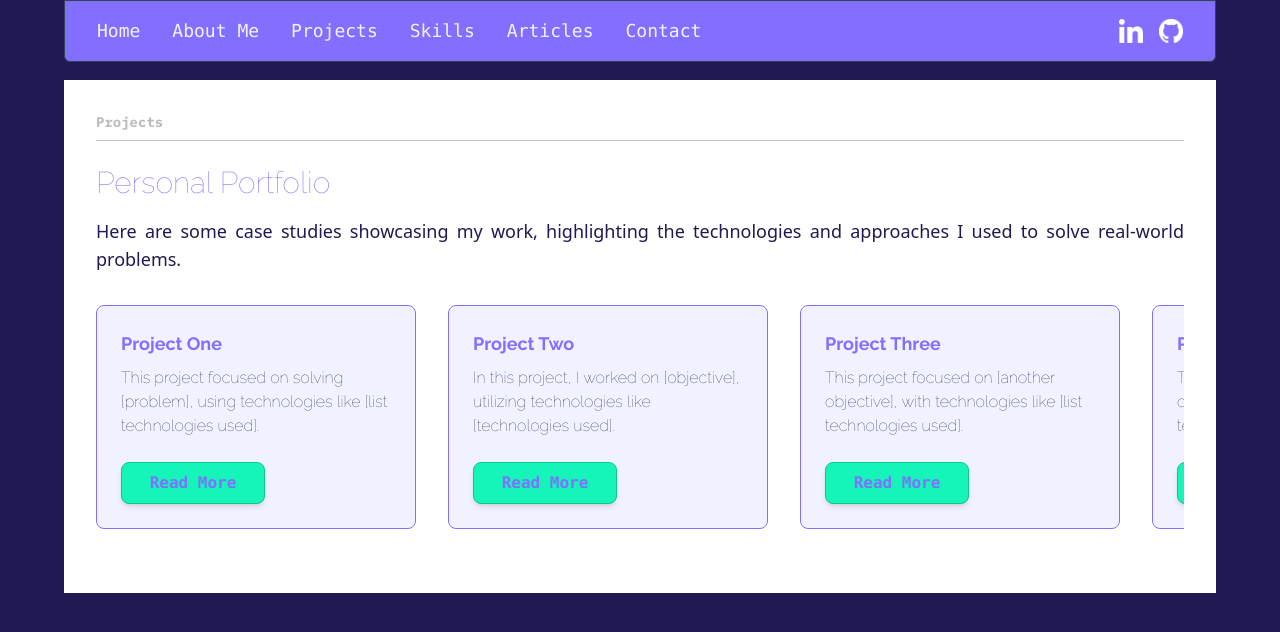
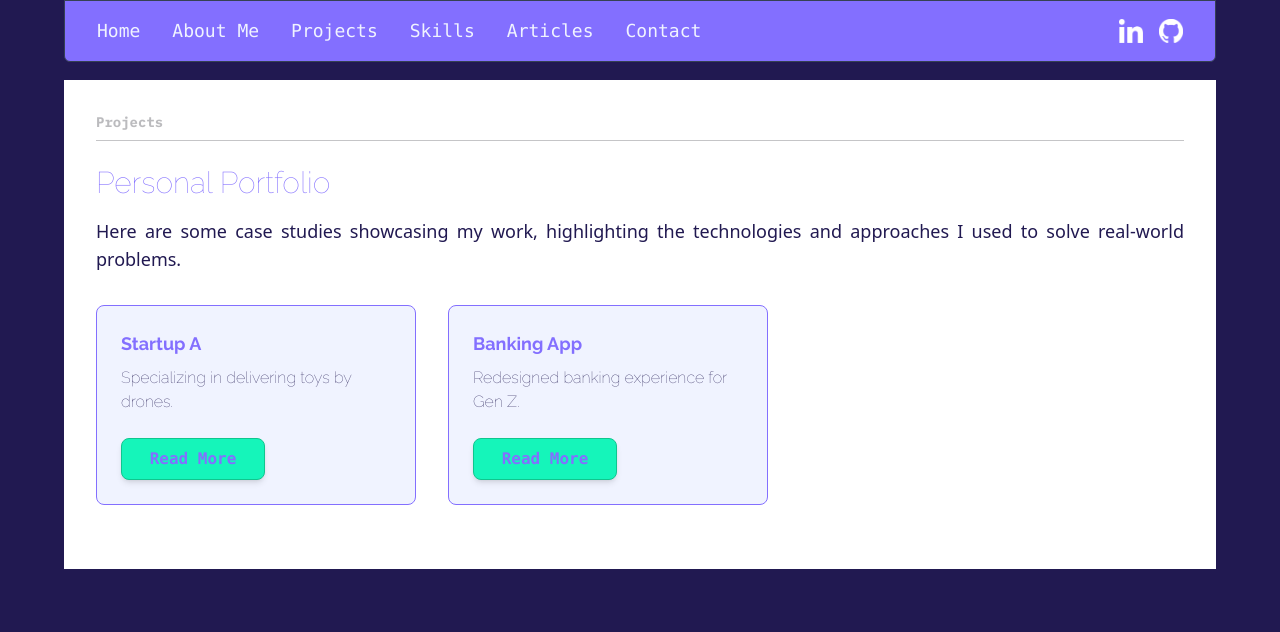
Before and after one commit to caiohrgm/personal-portfolio, a React (Vite) app in the folder project/: page /projects in a window 1280 px wide. Shown: the top 632 px of the page. Built offline with nearby package versions, Linux system fonts and the light colour scheme.

Commit message:
wip - projects pages

```diff
--- a/project/src/components/Projects/ListOfProjects.tsx
+++ b/project/src/components/Projects/ListOfProjects.tsx
@@ -1,4 +1,5 @@
 import { Link } from "react-router-dom";
+import { projects } from "./Data/projecstsData";
 
 export default function ListOfProjects() {
   return (
@@ -9,6 +10,7 @@ export default function ListOfProjects() {
         </h2>
         <div className="w-full h-px bg-zinc-700 opacity-30 mt-2"></div>
       </div>
+
       <div className="text-center mb-8">
         <h2 className="text-3xl font-raleway-100 text-light-purple-300 text-left">
           Personal Portfolio
@@ -20,15 +22,18 @@ export default function ListOfProjects() {
       </div>
 
       <div className="overflow-x-auto flex space-x-8 pb-8 scroll-smooth custom-scrollbar">
-        {/* Project Block 1 */}
-        <div className="bg-vanilla-gray-300 text-light-purple-300 border border-light-purple-300 p-6 rounded-lg flex-shrink-0 w-80">
+        {Object.entries(projects).map(([slug, project]) => (
+          <div
+            key={slug}
+            className="bg-vanilla-gray-300 text-light-purple-300 border border-light-purple-300 p-6 rounded-lg flex-shrink-0 w-80"
+          >
             <h2 className="text-lg font-raleway-700 text-light-purple-300">
-            Project One
+              {project.title}
             </h2>
             <p className="text-dark-purple-900 mt-2 font-raleway-100">
-            This project focused on solving [problem], using technologies like [list technologies used].
+              {project.description}
             </p>
-          <Link to="projects/toy-drones">
+            <Link to={slug}>
               <button className="bg-mint-300 hover:bg-mint-medium text-light-purple-300 font-bold
                                 font-mono w-36 px-6 py-2 mt-6 rounded-lg shadow-md transition duration-300
                                 cursor-pointer border border-mint-medium hover:text-vanilla-gray-300">
@@ -36,52 +41,7 @@ export default function ListOfProjects() {
               </button>
             </Link>
           </div>
-
-        {/* Project Block 2 */}
-        <div className="bg-vanilla-gray-300 text-light-purple-300 border border-light-purple-300 p-6 rounded-lg flex-shrink-0 w-80">
-          <h2 className="text-lg font-raleway-700 text-light-purple-300">
-            Project Two
-          </h2>
-          <p className="text-dark-purple-900 mt-2 font-raleway-100">
-            In this project, I worked on [objective], utilizing technologies like [technologies used].
-          </p>
-          <button className="bg-mint-300 hover:bg-mint-medium text-light-purple-300 font-bold
-                            font-mono w-36 px-6 py-2 mt-6 rounded-lg shadow-md transition duration-300
-                            cursor-pointer border border-mint-medium hover:text-vanilla-gray-300">
-            Read More
-          </button>
-        </div>
-
-        {/* Project Block 3 */}
-        <div className="bg-vanilla-gray-300 text-light-purple-300 border border-light-purple-300 p-6 rounded-lg flex-shrink-0 w-80">
-          <h2 className="text-lg font-raleway-700  text-light-purple-300">
-            Project Three
-          </h2>
-          <p className="text-dark-purple-900 mt-2 font-raleway-100">
-            This project focused on [another objective], with technologies like [list technologies used].
-          </p>
-          <button className="bg-mint-300 hover:bg-mint-medium text-light-purple-300 font-bold
-                            font-mono w-36 px-6 py-2 mt-6 rounded-lg shadow-md transition duration-300
-                            cursor-pointer border border-mint-medium hover:text-vanilla-gray-300">
-            Read More
-          </button>
-        </div>
-
-        {/* More Project Blocks can be added here */}
-        {/* Project Block 4 */}
-        <div className="bg-vanilla-gray-300 text-light-purple-300 border border-light-purple-300 p-6 rounded-lg flex-shrink-0 w-80">
-          <h2 className="text-lg font-raleway-700  text-light-purple-300">
-            Project Four
-          </h2>
-          <p className="text-dark-purple-900 mt-2 font-raleway-100">
-            This project focused on [another objective], with technologies like [list technologies used].
-          </p>
-          <button className="bg-mint-300 hover:bg-mint-medium text-light-purple-300 font-bold
-                            font-mono w-36 px-6 py-2 mt-6 rounded-lg shadow-md transition duration-300
-                            cursor-pointer border border-mint-medium hover:text-vanilla-gray-300">
-            Read More
-          </button>
-        </div>
+        ))}
       </div>
     </div>
   );
--- a/project/src/components/Projects/ProjectsPages/ProjectPage.tsx
+++ b/project/src/components/Projects/ProjectsPages/ProjectPage.tsx
@@ -1,34 +1,35 @@
-// src/pages/ProjectPage.tsx
 import { useParams } from "react-router-dom";
+import { projects } from "../Data/projecstsData";
 import ProjectLayout from "./ProjectLayout";
 
-// Optionally you could define your data somewhere else (JSON or object)
-const projectData: Record<string, any> = {
-  "project-one": {
-    companyIntro: <p>Company A was a startup focused on XYZ...</p>,
-    roleAtCompany: <p>I led research and design for the MVP...</p>,
-    projectDescription: <p>We tackled [problem] using [tech stack]...</p>,
-  },
-  "project-two": {
-    companyIntro: <p>Company B focused on logistics software...</p>,
-    roleAtCompany: <p>Handled frontend architecture & UX...</p>,
-    projectDescription: <p>Solution improved [metrics] using [tools]...</p>,
-  },
-};
-
 export default function ProjectPage() {
-  const { slug } = useParams<{ slug: string }>();
-  const project = projectData[slug || ""];
+  const { slug } = useParams();
+  const project = projects[slug as keyof typeof projects];
 
   if (!project) {
-    return <div className="text-center py-16 text-red-500">Project not found.</div>;
+    return <div className="p-8 text-red-500">Project not found</div>;
   }
 
   return (
     <ProjectLayout
-      companyIntro={project.companyIntro}
-      roleAtCompany={project.roleAtCompany}
-      projectDescription={project.projectDescription}
+      companyIntro={
+        <div>
+          <h2 className="text-3xl font-bold">{project.title}</h2>
+          <p className="text-lg">{project.industry}</p>
+          <p>{project.description}</p>
+        </div>
+      }
+      roleAtCompany={
+        <div>
+          <h3 className="text-2xl font-semibold">My Role</h3>
+          <p>{project.role}</p>
+        </div>
+      }
+      projectDescription={
+        <div>
+          {/* You can put more info here */}
+        </div>
+      }
     />
   );
 }
```
Lines whose indentation alone changed are shown as unchanged.
